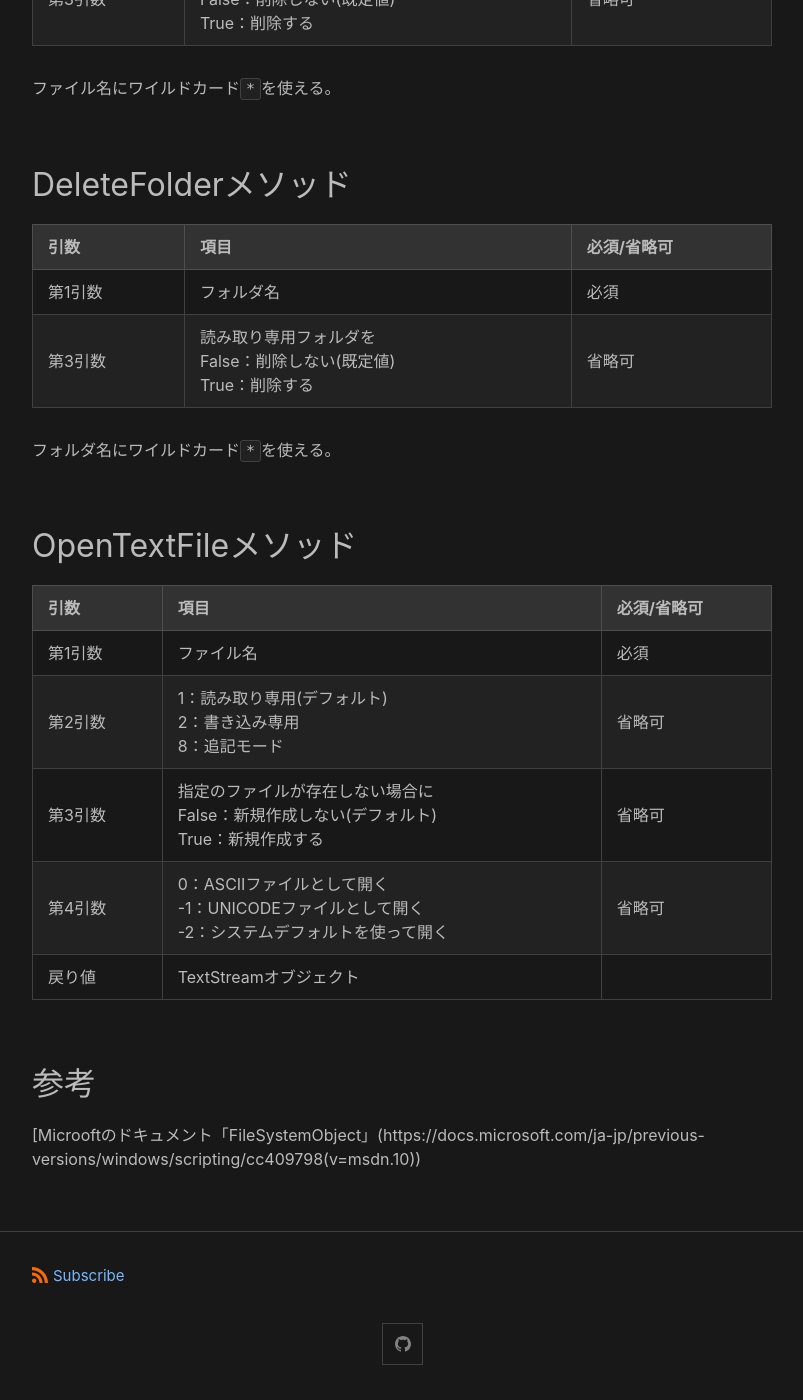
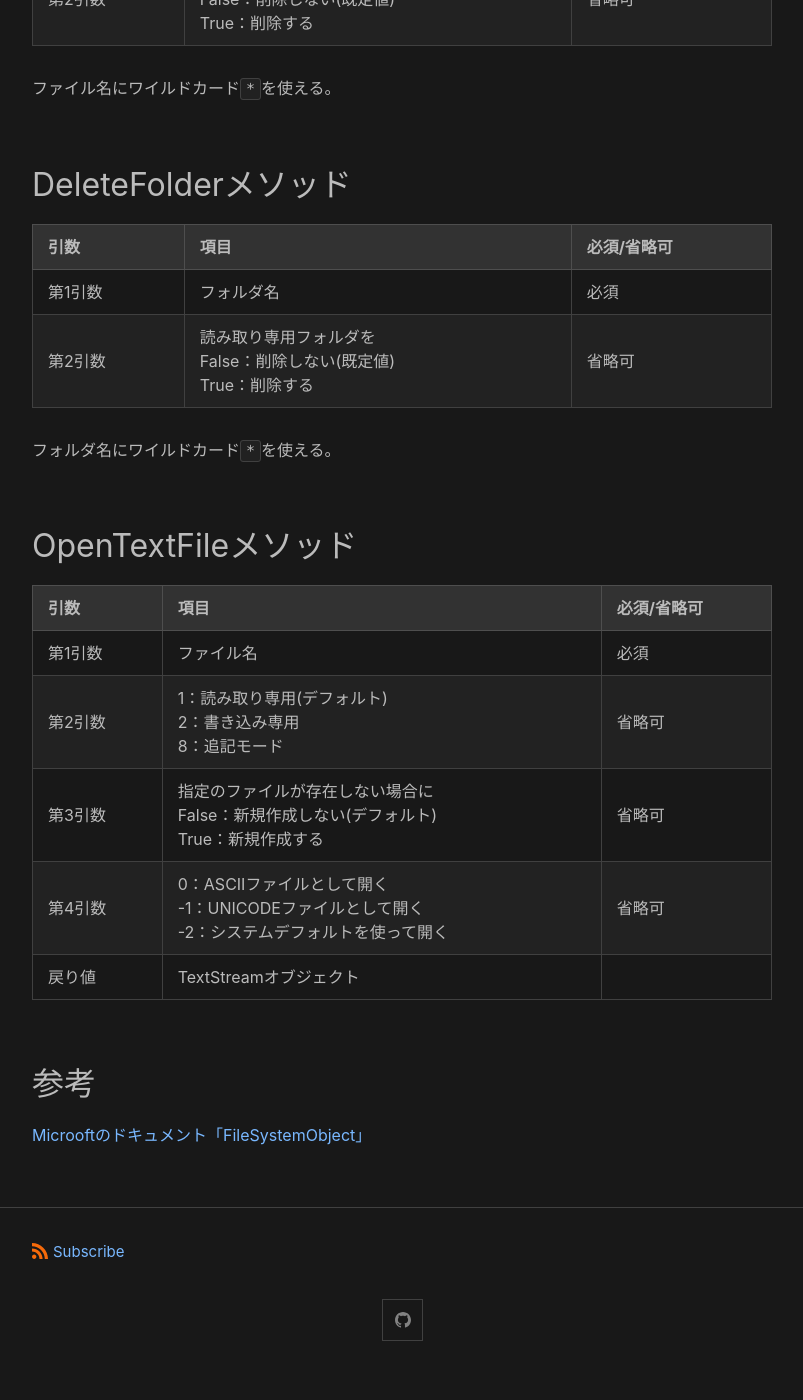
Before and after one commit to sammaya164/minima-test, a Jekyll site: the page built from _posts/2021-11-14-fso.md, in a window 1280 px wide and 1400 px high, scrolled down 2500 px. Shown: the whole window, without its empty margins (238-1041 px from the left). Built offline with Jekyll 4.4.1, drawn with Linux system fonts in a browser that asks for light colours; after the commit the page ends 3876 px from its top, so only the background shows below that; some of the changed text lies outside the part shown.

Commit message:
Update 2021-11-14-fso.md

```diff
--- a/_posts/2021-11-14-fso.md
+++ b/_posts/2021-11-14-fso.md
@@ -59,7 +59,7 @@ FileSystemObjectのプロパティ、メソッド:
 |引数|項目|必須/省略可|
 |---|---|---|
 |第1引数|ファイル名|必須|
-|第3引数|読み取り専用ファイルを<br />False：削除しない(既定値)<br />True：削除する|省略可|
+|第2引数|読み取り専用ファイルを<br />False：削除しない(既定値)<br />True：削除する|省略可|
 
 ファイル名にワイルドカード`*`を使える。
 
@@ -68,7 +68,7 @@ FileSystemObjectのプロパティ、メソッド:
 |引数|項目|必須/省略可|
 |---|---|---|
 |第1引数|フォルダ名|必須|
-|第3引数|読み取り専用フォルダを<br />False：削除しない(既定値)<br />True：削除する|省略可|
+|第2引数|読み取り専用フォルダを<br />False：削除しない(既定値)<br />True：削除する|省略可|
 
 フォルダ名にワイルドカード`*`を使える。
 
@@ -83,4 +83,5 @@ FileSystemObjectのプロパティ、メソッド:
 |戻り値|TextStreamオブジェクト||
 
 ## 参考
-[Microoftのドキュメント「FileSystemObject」(https://docs.microsoft.com/ja-jp/previous-versions/windows/scripting/cc409798(v=msdn.10))
+
+[Microoftのドキュメント「FileSystemObject」](https://docs.microsoft.com/ja-jp/previous-versions/windows/scripting/cc409798(v=msdn.10))
```
Also changed, not shown: other parts of _posts/2021-11-14-fso.md (+2 -2 lines).
